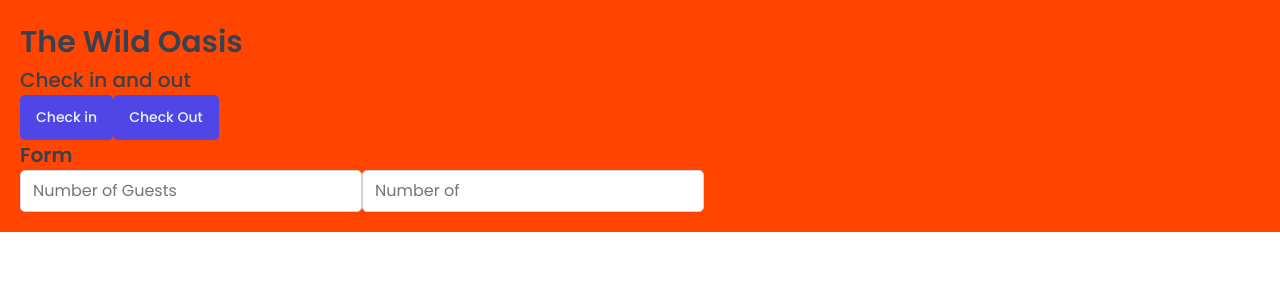
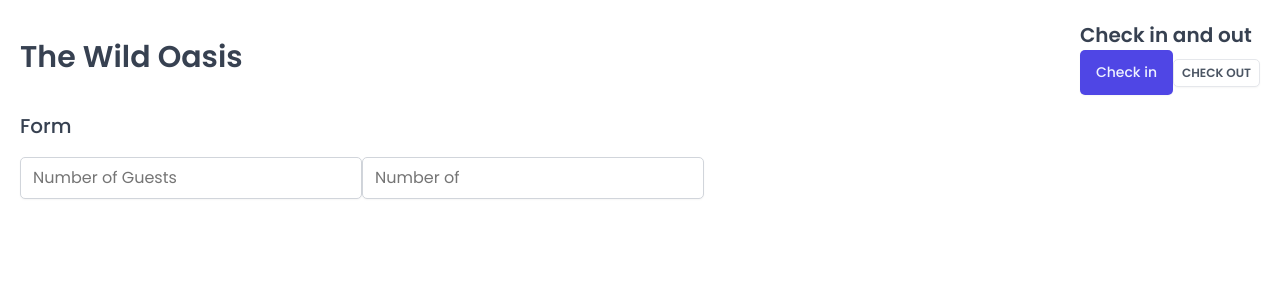
Before and after one commit to banelengwane/wild-oasis, a React (Vite) app: page / in a window 1280 px wide. Shown: the top 300 px of the page. Built offline with nearby package versions, Linux system fonts and the light colour scheme; a web font is replaced by a local one.

Commit message:
more reusable styled components

```diff
--- a/src/App.jsx
+++ b/src/App.jsx
@@ -3,9 +3,9 @@
 import Button from './ui/Button'
 import Input from "./ui/Input"
 import Heading from "./ui/Heading"
+import Row from "./ui/Row"
 
 const StyledApp = styled.main`
-  background-color: orangered;
   padding: 20px;
 `
 
@@ -14,13 +14,23 @@
     <>
       <GlobalStyle />
       <StyledApp>
-        <Heading as='h1'>The Wild Oasis</Heading>
-        <Heading as='h3'>Check in and out</Heading>
-        <Button onClick={() => alert("Check in")}>Check in</Button>
-        <Button onClick={() => alert("Check Out")}>Check Out</Button>
-        <Heading as='h2'>Form</Heading>
-        <Input type="number" placeholder="Number of Guests" />
-        <Input type="number" placeholder="Number of  " />
+        <Row>
+          <Row type='horizontal'>
+            <Heading as='h1'>The Wild Oasis</Heading>
+            <div>
+              <Heading as='h2'>Check in and out</Heading>
+              <Button onClick={() => alert("Check in")}>Check in</Button>
+              <Button variation='secondary' size='small' onClick={() => alert("Check Out")}>Check Out</Button>
+            </div>
+          </Row>
+          <Row>
+            <Heading as='h3'>Form</Heading>
+            <form>
+              <Input type="number" placeholder="Number of Guests" />
+              <Input type="number" placeholder="Number of  " />
+            </form>
+          </Row>
+        </Row>
       </StyledApp>
     </>
   )
--- a/src/ui/Button.jsx
+++ b/src/ui/Button.jsx
@@ -49,19 +49,18 @@
 };
 
 const Button = styled.button`
-font-size: 1.4rem;
-padding: 1.2rem 1.6rem;
-font-weight: 500;
 border: none;
 border-radius: var(--border-radius-sm);
-background-color: var(--color-brand-600);
-color: var(--color-brand-50);
 box-shadow: var(--shadow-sm);
-cursor: pointer;
 
-&:hover{
-  background-color: var(--color-brand-700);
-}
+ ${props=> sizes[props.size]}
+ ${props=> variations[props.variation]}
+
 `
 
+Button.defaultProps= {
+  variation: 'primary',
+  size: 'medium'
+}
+
 export default Button;
--- /dev/null
+++ b/src/ui/Row.jsx
@@ -0,0 +1,21 @@
+import styled, { css } from "styled-components";
+
+const Row = styled.div`
+    display: flex;
+
+    ${props=> props.type === 'horizontal' && css`
+        justify-content: space-between;
+        align-items: center;
+    `}
+
+    ${props=> props.type === 'vertical' && css`
+        flex-direction: column;
+        gap: 1.6rem;
+    `}
+`
+
+Row.defaultProps = {
+    type: 'vertical',
+}
+
+export default Row;
```
